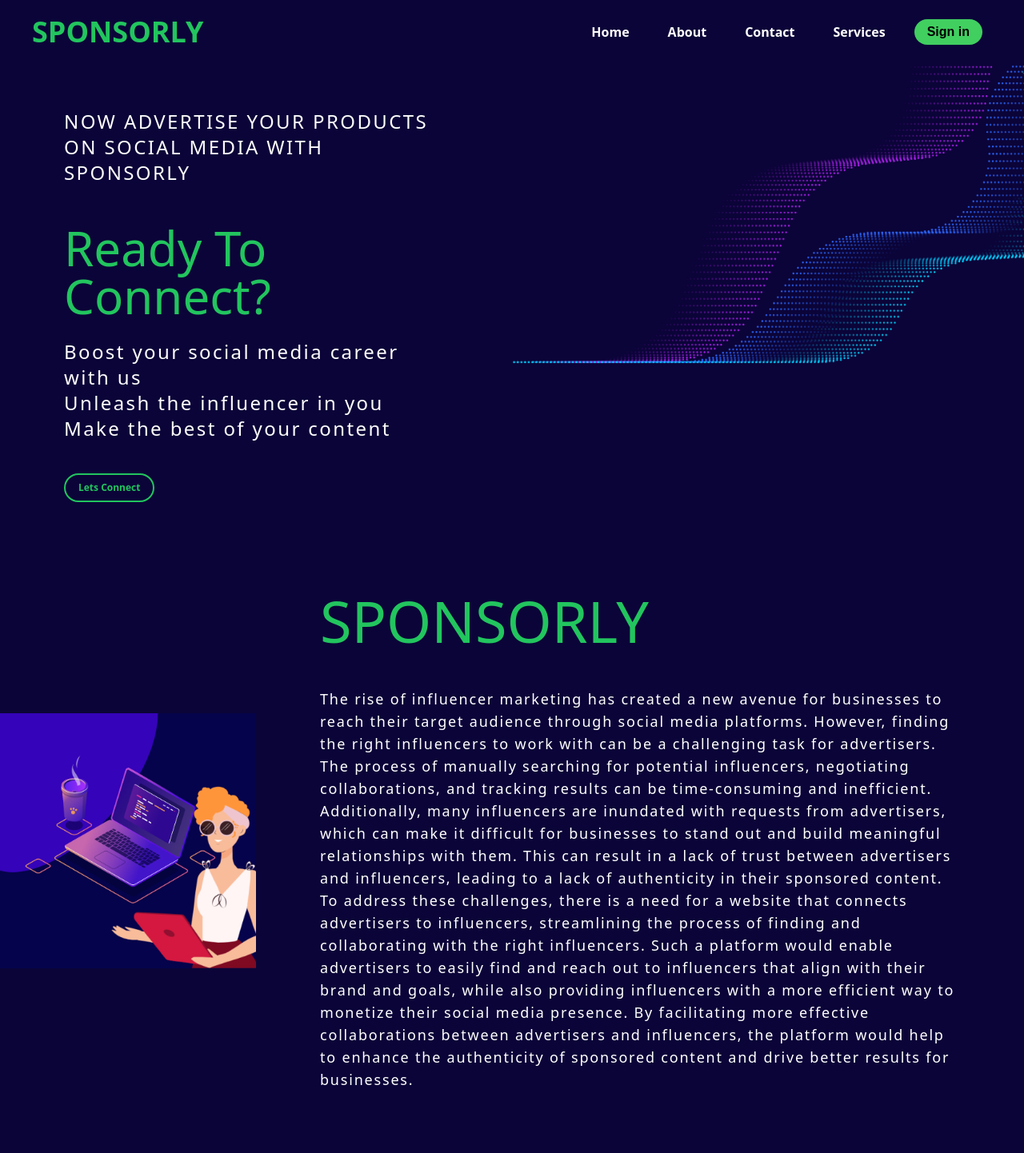
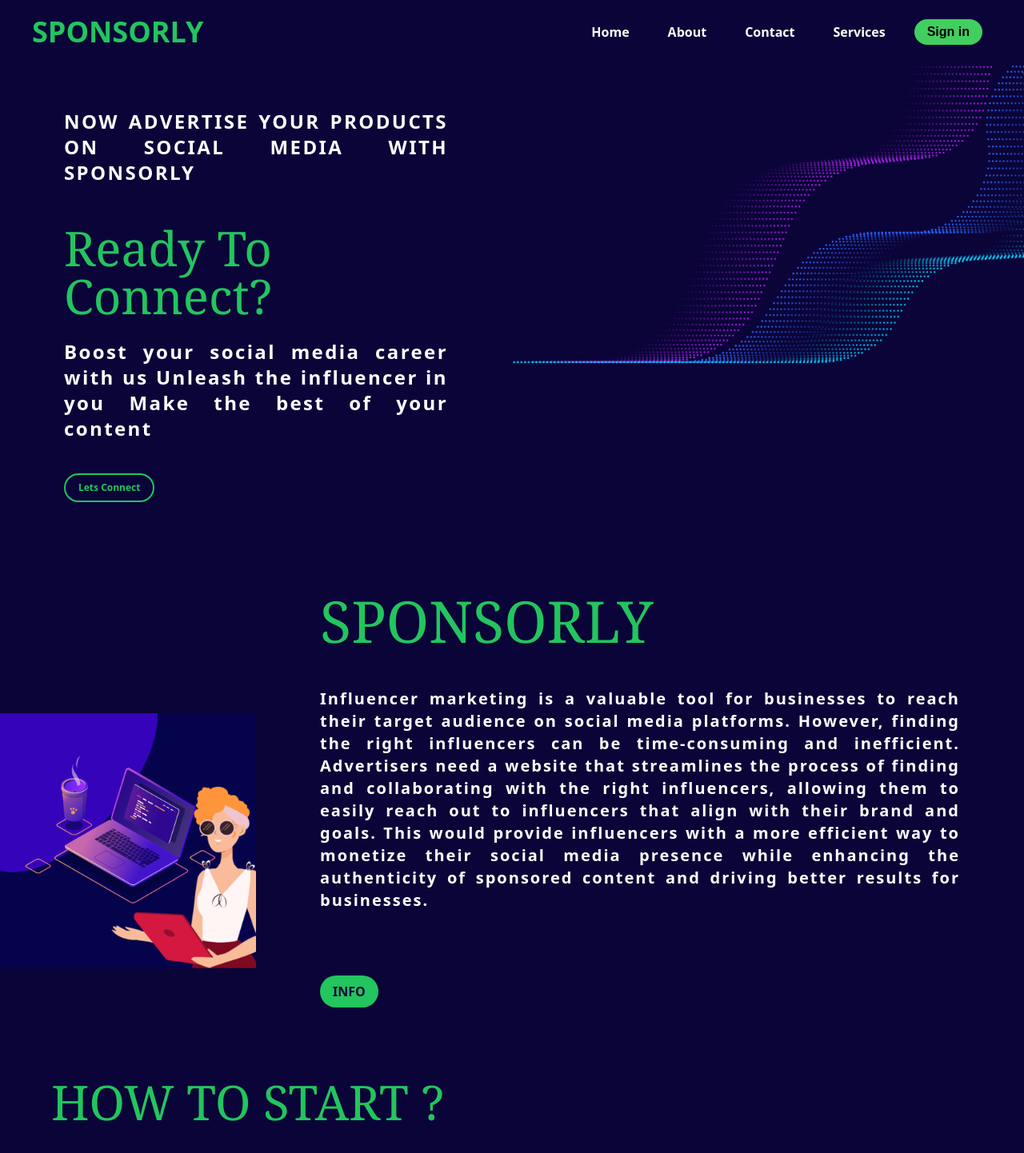
Before and after one commit to satwikrprabhu/Sponsorly, a React (Vite) app: page / in a window 1280 px wide. Shown: the top 1442 px of the page at 80% size. Built offline with nearby package versions, Linux system fonts and the light colour scheme; a web font is replaced by a local one.

Commit message:
changes in alignment and font-style

```diff
--- a/src/component/Homepage.jsx
+++ b/src/component/Homepage.jsx
@@ -5,11 +5,11 @@ export default function Homepage() {
  <div className='flex flex-col md:flex-row'>
         <div className='md:w-1/2'>
           <div className='m-4 md:m-14'>
-            <p className='tracking-widest text-white mx-6 my-12 text-lg md:text-2xl'>NOW ADVERTISE YOUR PRODUCTS ON SOCIAL MEDIA WITH SPONSORLY</p>
-            <h1 className='text-green-500 mx-6 my-6 text-4xl md:text-6xl'>Ready To Connect?</h1>
-            <p className='text-white text-lg md:text-2xl mx-6 my-6 tracking-widest'>Boost your social media career with us <br />
+            <p className='tracking-widest text-white mx-6 my-12 text-lg md:text-2xl text-justify font-semibold'>NOW ADVERTISE YOUR PRODUCTS ON SOCIAL MEDIA WITH SPONSORLY</p>
+            <h1 className='text-green-500 mx-6 my-6 text-4xl md:text-6xl font-serif'>Ready To Connect?</h1>
+            <p className='text-white text-lg md:text-2xl mx-6 my-6 tracking-widest text-justify font-semibold'>Boost your social media career with us
 
-              Unleash the influencer in you <br />
+              Unleash the influencer in you
 
               Make the best of your content</p>
             <button className='mx-6 my-4 text-xs border-2 border-green-500 px-4 py-2 text-green-500 font-bold rounded-full hover:bg-black justify-center'>Lets Connect</button>
@@ -26,22 +26,8 @@ export default function Homepage() {
           <img src="./images/Frame.png" alt="" className='mx-auto mt-6 md:mt-48 mb-6 md:mb-0 w-1/2 md:w-full' />
         </div>
         <div className='md:w-3/4  px-4 py-8 md:px-20 md:py-10'>
-          <h1 className='text-green-500 text-4xl md:text-7xl'>SPONSORLY</h1>
-          <p className='text-white text-lg tracking-widest my-8 md:my-12'>The rise of influencer marketing has created a new avenue for businesses to reach their target
-            audience through social media platforms. However, finding the right influencers to work with can be a challenging task
-            for advertisers. The process of manually searching for potential influencers, negotiating collaborations, and tracking
-            results can be time-consuming and inefficient.
-
-            Additionally, many influencers are inundated with requests from advertisers, which can make it difficult for businesses to
-            stand out and build meaningful relationships with them. This can result in a lack of trust between advertisers and
-            influencers, leading to a lack of authenticity in their sponsored content.
-
-            To address these challenges, there is a need for a website that connects advertisers to influencers, streamlining
-            the process of finding and collaborating with the right influencers. Such a platform would enable advertisers to easily
-            find and reach out to influencers that align with their brand and goals, while also providing influencers with a more efficient
-            way to monetize their social media presence. By facilitating more effective collaborations
-            between advertisers and influencers, the platform would help to enhance the authenticity of sponsored
-            content and drive better results for businesses.</p>
+          <h1 className='text-green-500 text-4xl md:text-7xl font-serif'>SPONSORLY</h1>
+          <p className='text-white text-xl tracking-widest my-8 md:my-12 font-semibold text-justify '>Influencer marketing is a valuable tool for businesses to reach their target audience on social media platforms. However, finding the right influencers can be time-consuming and inefficient. Advertisers need a website that streamlines the process of finding and collaborating with the right influencers, allowing them to easily reach out to influencers that align with their brand and goals. This would provide influencers with a more efficient way to monetize their social media presence while enhancing the authenticity of sponsored content and driving better results for businesses.</p>
           <button className='mx-auto mt-6 md:mt-8 bg-green-500 px-4 py-2 text-primary font-bold rounded-full'>INFO</button>
         </div>
       </div>
@@ -50,7 +36,7 @@ export default function Homepage() {
 
       <div className='m-12  '>
         <div>
-        <h1 className='text-green-500 mx-4 my-7 text-6xl'>HOW TO START ? </h1>
+        <h1 className='text-green-500 mx-4 my-7 text-6xl font-serif'>HOW TO START ? </h1>
         </div>
         <div className='flex flex-row flex-wrap p-10'>
          <img src="./images/1.png"  />
@@ -70,8 +56,8 @@ export default function Homepage() {
 
       <div class="flex flex-col md:flex-row">
   <div class="md:w-2/4">
-    <h1 class="text-green-500 text-6xl m-14">Our Services</h1>
-    <p class="text-white text-xl m-14">
+    <h1 class="text-green-500 text-6xl m-14 font-serif">Our Services</h1>
+    <p class="text-white text-xl m-14 font-semibold text-justify">
       We build meaningful relationships between brands and creators. This platform provides a space where brands can easily connect with network of active influencers.
       Services
     </p>
```
